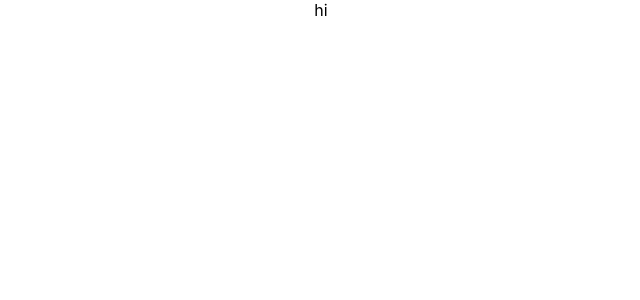
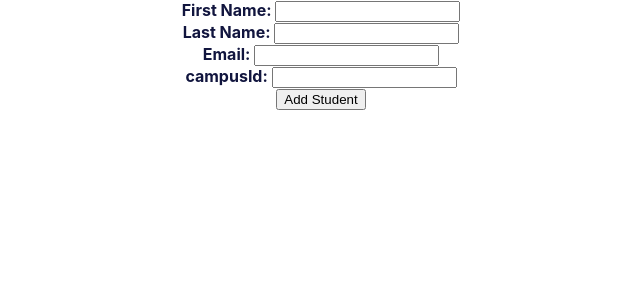
Before and after one commit to RamenWarlord/RamenWarlord-Student-Campus-Manager-frontend, a React (Create React App) app: page / in a window 1280 px wide. Shown: the top 300 px of the page, without its empty margins (319-959 px from the left). Built offline with nearby package versions, Linux system fonts and the light colour scheme.

Commit message:
tested adding new student with backend

```diff
--- a/src/components/containers/NewStudentContainer.js
+++ b/src/components/containers/NewStudentContainer.js
@@ -4,11 +4,12 @@ import { connect } from "react-redux";
 
 import { addStudentThunk } from "../../store/thunks";
 import NewStudentView from "../views/NewStudentView";
-/*
+
 function NewStudentContainer(props) {
   const [state, setState] = useState({
     firstname: "",
     lastname: "",
+    email: "",
     campusId: null,
     redirect: false,
     redirectId: null,
@@ -17,15 +18,24 @@ function NewStudentContainer(props) {
   //returning functions in useEffect acts as a cleanup/ component will unmount
   useEffect(() => {
     return function cleanup() {
-      setState({ ...state, redirect: false, redirectId: null });
+      //setState({ ...state, redirect: false, redirectId: null });
+      setState({
+        firstname: "",
+        lastname: "",
+        email: "",
+        campusId: null,
+        redirect: false,
+        redirectId: null,
+      });
     };
-  });
+  }, []);
 
   const handleChange = (e) => {
     setState({
       ...state,
       [e.target.name]: e.target.value,
     });
+    console.log(state);
   };
 
   const handleSubmit = async (e) => {
@@ -33,16 +43,19 @@ function NewStudentContainer(props) {
     let student = {
       firstname: state.firstname,
       lastname: state.lastname,
+      email: state.email,
       campusId: state.campusId,
     };
     let newStudent = await props.addStudent(student);
     setState({
       firstname: "",
       lastname: "",
+      email: "",
       campusId: null,
       redirect: true,
       redirectId: newStudent.id,
     });
+    console.log(state);
   };
 
   if (state.redirect) {
@@ -52,10 +65,6 @@ function NewStudentContainer(props) {
     <NewStudentView handleChange={handleChange} handleSubmit={handleSubmit} />
   );
 }
-*/
-function NewStudentContainer(props) {
-  return <div>hi</div>;
-}
 
 const mapDispatch = (dispatch) => {
   return {
--- a/src/components/views/NewStudentView.js
+++ b/src/components/views/NewStudentView.js
@@ -13,12 +13,19 @@ const NewStudentView = (props) => {
         </label>
         <input type="text" name="lastname" onChange={(e) => handleChange(e)} />{" "}
         <br />
+        <label style={{ color: "#11153e", fontWeight: "bold" }}>Email: </label>
+        <input
+          type="text"
+          name="email"
+          onChange={(e) => handleChange(e)}
+        />{" "}
+        <br />
         <label style={{ color: "#11153e", fontWeight: "bold" }}>
           campusId:{" "}
         </label>
         <input type="text" name="campusId" onChange={(e) => handleChange(e)} />{" "}
         <br />
-        <button>Log In</button>
+        <button>Add Student</button>
       </form>
     </div>
   );
--- a/src/store/thunks.js
+++ b/src/store/thunks.js
@@ -2,8 +2,9 @@ import * as ac from "./actions/actionCreators";
 import axios from "axios";
 
 export const addStudentThunk = (student) => async (dispatch) => {
+  console.log(student);
   try {
-    let res = await axios.post(`/api/students`, student);
+    let res = await axios.post(`http://localhost:5000/api/students`, student);
     dispatch(ac.addStudent(res.data));
     return res.data;
   } catch (err) {
```
